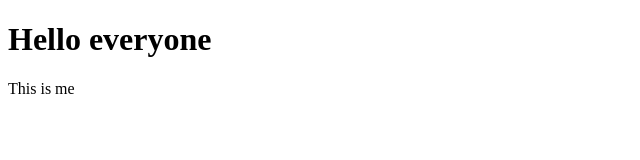
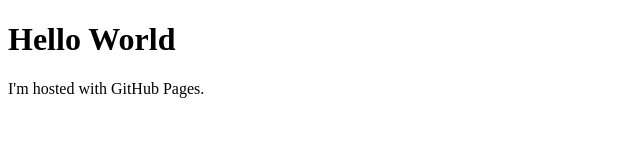
Before and after one commit to thaomi/thaomi.github.io, a plain HTML site: page index.html in a window 1280 px wide. Shown: the whole page, without its empty margins (0-640 px from the left). Drawn offline with Linux system fonts and the light colour scheme.

Commit message:
CopyPasta1

```diff
--- a/index.html
+++ b/index.html
@@ -1,7 +1,7 @@
 <!DOCTYPE html>
 <html>
 <body>
-<h1>Hello everyone</h1>
-<p>This is me</p>
+<h1>Hello World</h1>
+<p>I'm hosted with GitHub Pages.</p>
 </body>
 </html>
```
